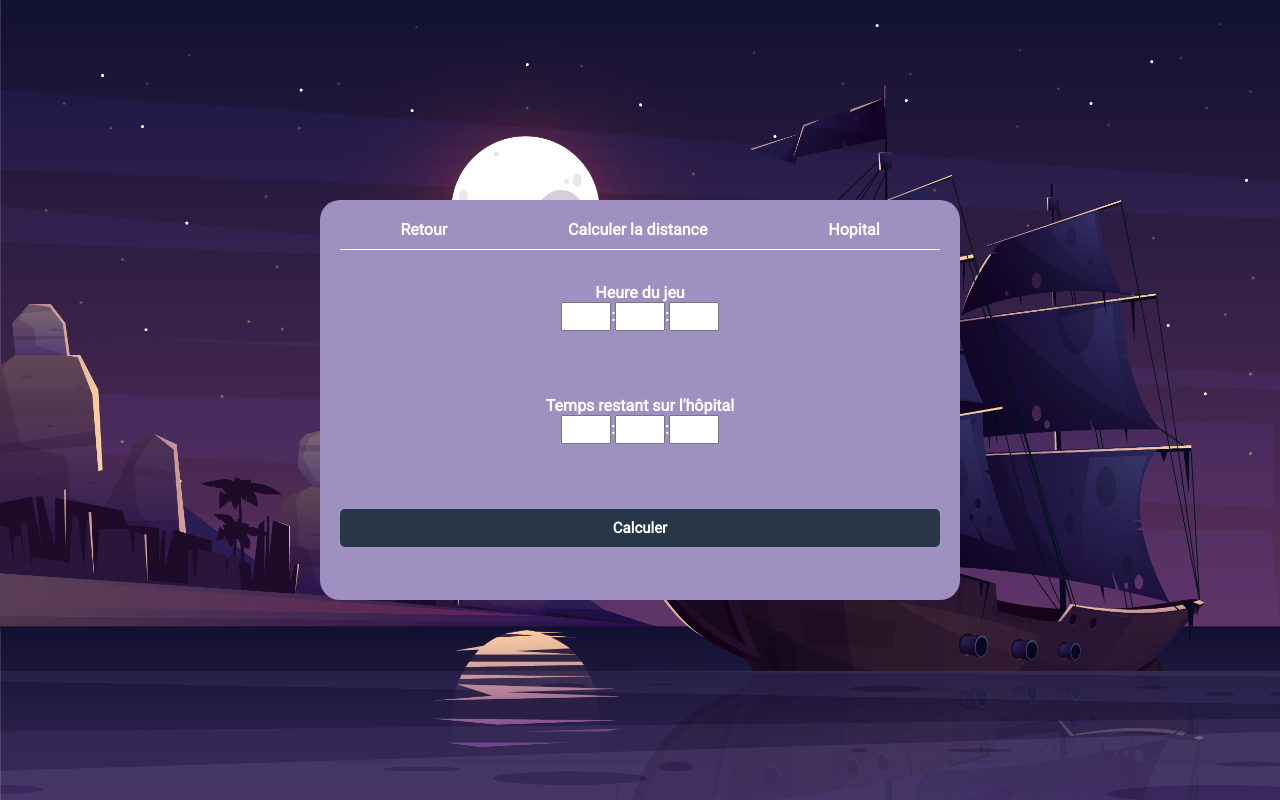
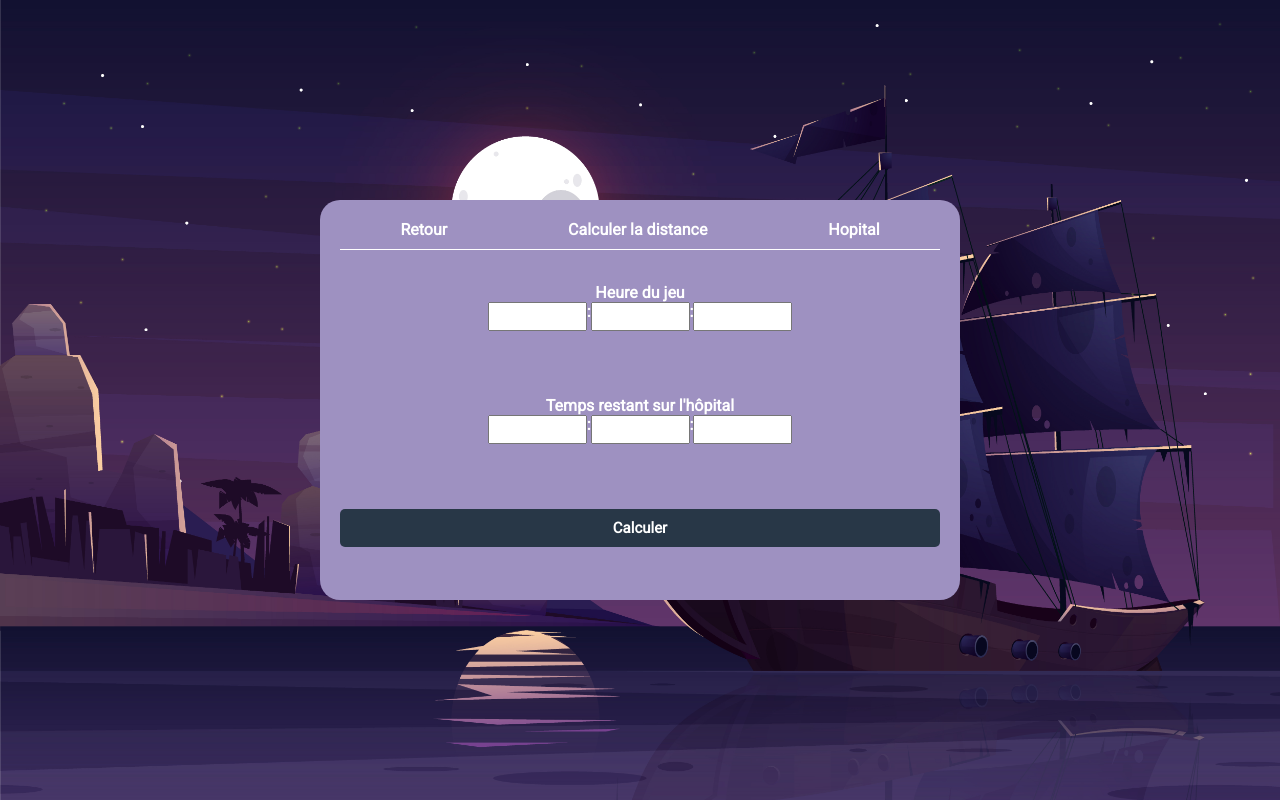
Before and after one commit to D-D-f/Application-de-calcul, a React (Vite) app: page /hopital in a window 1280 px wide. Built offline with nearby package versions, Linux system fonts and the light colour scheme.

Commit message:
update style

```diff
--- a/src/Pages/Accueil/Home.css
+++ b/src/Pages/Accueil/Home.css
@@ -17,18 +17,16 @@
   justify-content: space-around;
 }
 
-.home .time {
-  width: 50px;
-}
 
 .home .basenavale,
 .home .km {
-  width: 100px;
+  width: 50%;
 }
 
 .block_input {
   display: flex;
   flex-direction: column;
+  width: 100%;
 }
 
 @media screen and (max-width: 1000px) {
--- a/src/Pages/Hopital/Hopital.css
+++ b/src/Pages/Hopital/Hopital.css
@@ -9,4 +9,11 @@
     flex-direction: column;
     justify-content: center;
     align-items: center;
+    width: 100%;
 }
+
+.div_hopital {
+    width: 100%;
+    display: flex;
+    justify-content: center;
+}
--- a/src/Pages/Hopital/Hopital.jsx
+++ b/src/Pages/Hopital/Hopital.jsx
@@ -41,13 +41,13 @@ const Hopital = () => {
         <form className={"form_hopital"} onSubmit={handleSubmit(onSubmit)}>
             <div className={"block_hopital"}>
                 <label>Heure du jeu</label>
-                <div>
+                <div className={'div_hopital'}>
                     <input className="time"  {...register('heures')} min={"0"} max={"23"} type="number"/><span>:</span><input className="time" {...register('minutes')} min={"0"} max={"59"} type="number" /><span>:</span><input className="time" {...register('secondes')} min={"0"} max={"59"} type="number" />
                 </div>
             </div>
             <div className={"block_hopital"}>
                 <label>Temps restant sur l'hôpital</label>
-                <div>
+                <div className={"div_hopital"}>
                     <input className="time"  {...register('heure')} min={"0"} max={"23"} type="number"/><span>:</span><input className="time" {...register('minute')} min={"0"} max={"59"} type="number"/><span>:</span><input
                     className="time" {...register('seconde')} min={"0"} max={"59"} type="number"/>
                 </div>
--- a/src/Pages/Retour/Retour.css
+++ b/src/Pages/Retour/Retour.css
@@ -14,8 +14,13 @@
     padding: 5px;
 }
 
+.input_retour {
+    display: flex;
+    justify-content: center;
+    width: 100%;
+}
 
 .time {
     padding: 5px;
-    width: 50px;
+    width: 16.5%;
 }
```
